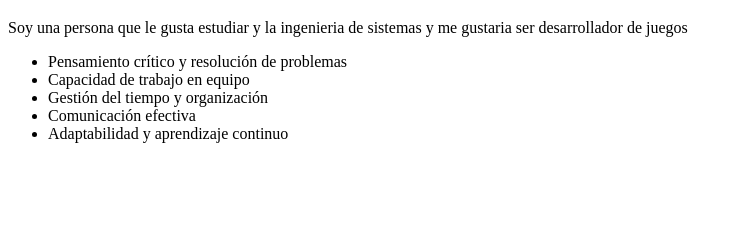
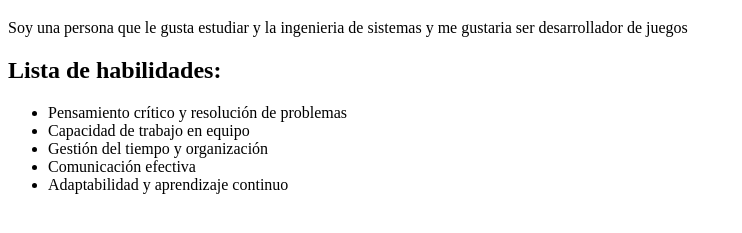
Before and after one commit to Luisbruges3/Portafolio, a plain HTML site: page Index.html in a window 1280 px wide. Shown: the part 61-294 px from the top of the page, without its empty margins (0-742 px from the left). Drawn offline with Linux system fonts and the light colour scheme.

Commit message:
7 commit

```diff
--- a/Index.html
+++ b/Index.html
@@ -8,6 +8,7 @@
 <body>
     <h1>Hola soy Luis Bruges</h1>
     <p>Soy una persona que le gusta estudiar y la ingenieria de sistemas y me gustaria ser desarrollador de juegos</p>
+    <h2>Lista de habilidades:</h2>
     <ul>
         <li>Pensamiento crítico y resolución de problemas</li>
         <li>Capacidad de trabajo en equipo</li>
```
